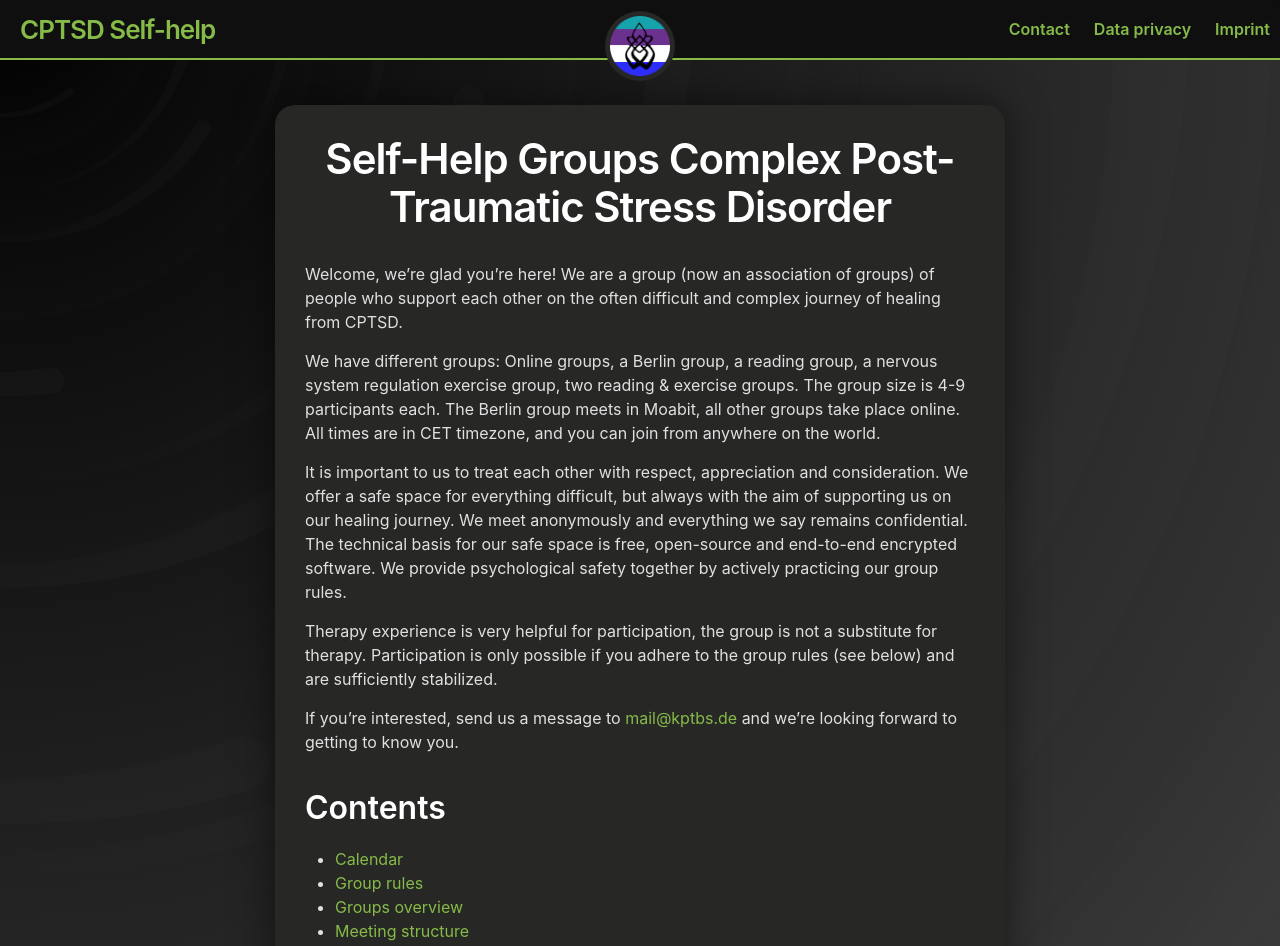
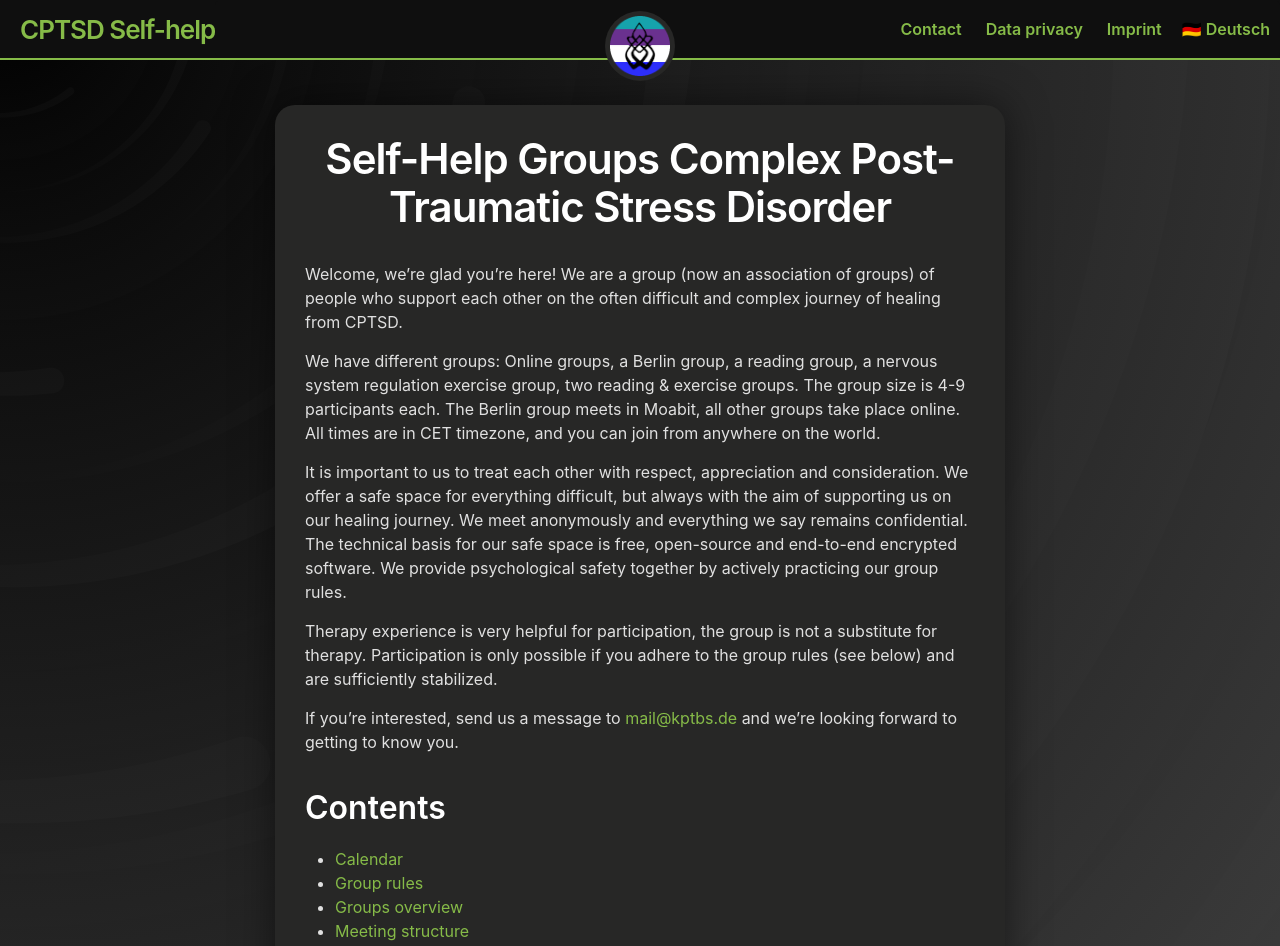
Before and after one commit to c-ptsd/c-ptsd.eu, a Jekyll site: the page built from index.md, in a window 1280 px wide. Shown: the top 946 px of the page. Built offline with Jekyll 4.4.1, drawn with Linux system fonts in a browser that asks for light colours.

Commit message:
link to German page

```diff
--- a/_includes/header.html
+++ b/_includes/header.html
@@ -29,6 +29,7 @@
             </a>
           {%- endif -%}
         {%- endfor -%}
+        <a class="page-link" href="https://kptbs.de">🇩🇪 Deutsch</a>
       </div>
     </nav>
   {%- endif -%}
```
